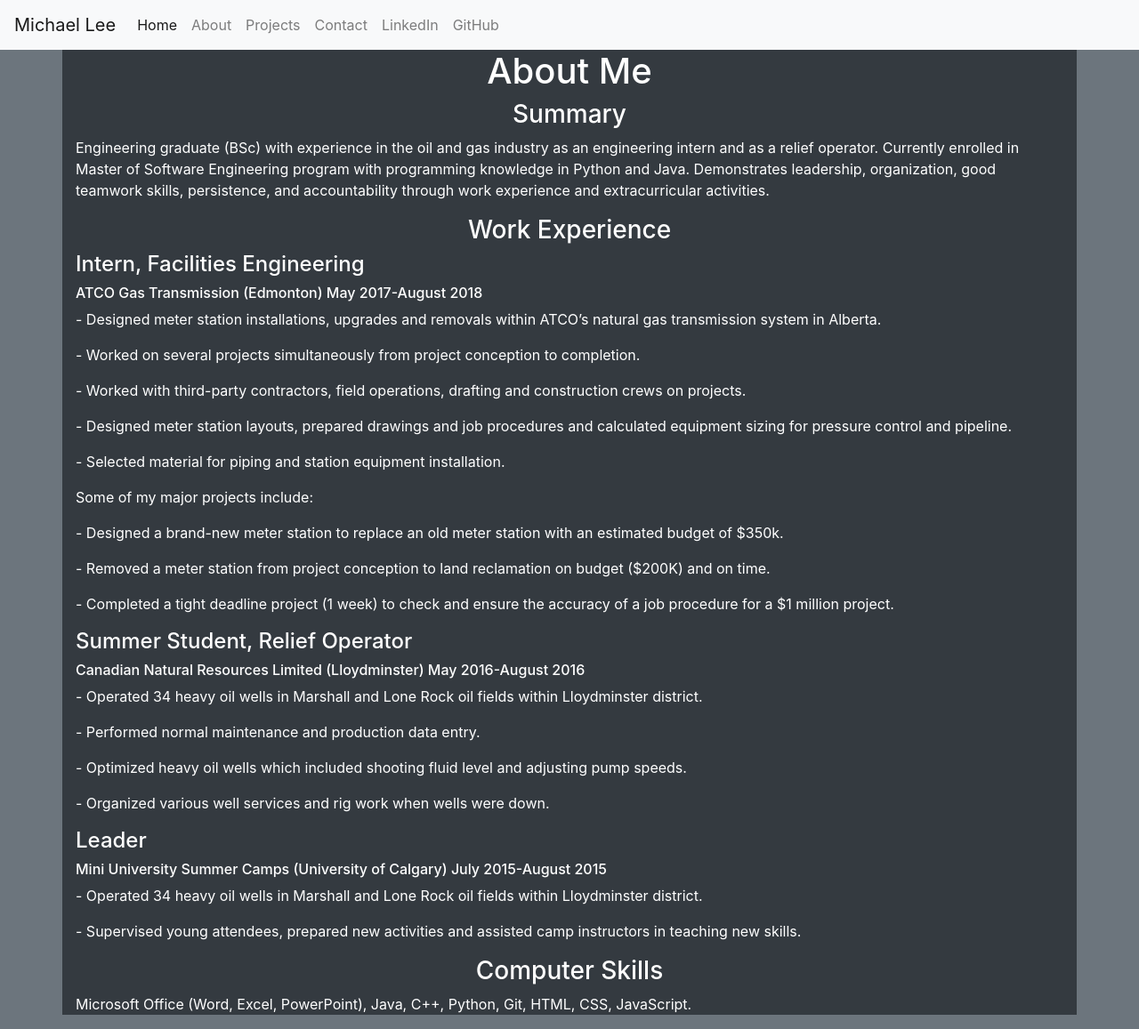
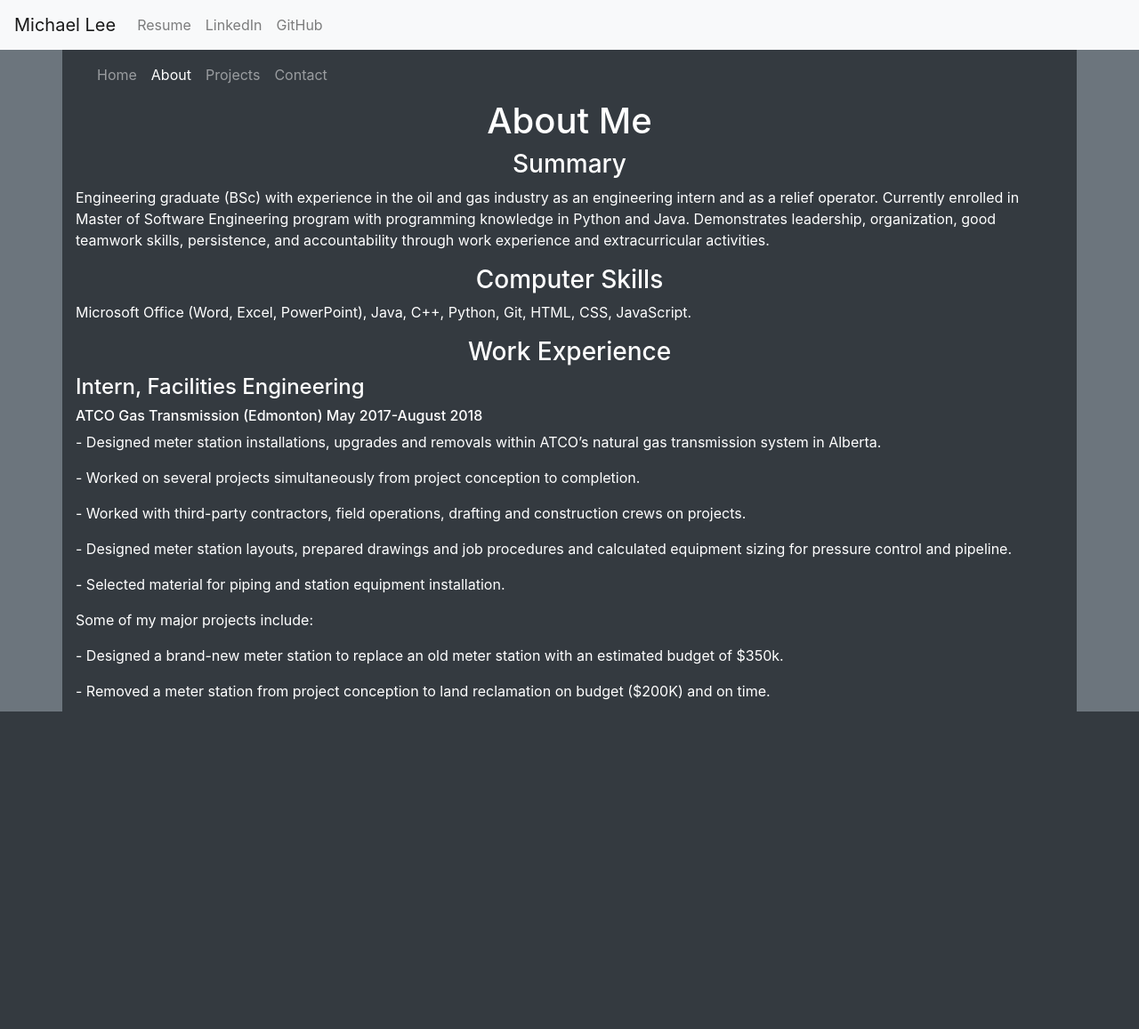
Before and after one commit to MichaelMauriceLee/Michael_Lee_Digital_Website, a Django app: page /about/ in a window 1280 px wide. Shown: the whole page at 89% size. After the commit the page ends 800 px from the top, so only its background shows below. Run offline with Django 3.2, Linux system fonts and the light colour scheme; some libraries are stand-ins or nearby versions.

Commit message:
Added link to resume, made static folder with css and images, fixed container overflow.  Ready for deployment

```diff
--- a/Michael_Lee_Digital_Website/settings.py
+++ b/Michael_Lee_Digital_Website/settings.py
@@ -132,4 +132,4 @@ USE_TZ = True
 # https://docs.djangoproject.com/en/2.2/howto/static-files/
 
 STATIC_URL = '/static/'
-STATIC_ROOT = os.path.join(BASE_DIR, 'static/')
+STATIC_ROOT = os.path.join(BASE_DIR, 'info/static/')
--- /dev/null
+++ b/info/static/css/info.css
@@ -0,0 +1,18 @@
+.carousel {
+  width:100%;
+  height: 700px;
+}
+
+.carousel img {
+      width:100%;
+      height: 700px;
+    }
+
+html, body {
+    height:100vh;
+    overflow-y: hidden;
+}
+
+.container {
+    height: 100vh;
+}
--- a/info/templates/about.html
+++ b/info/templates/about.html
@@ -1,6 +1,30 @@
 {% extends 'base.html' %}
 
 {% block content %}
+         {% load static %}
+    <link rel="stylesheet" href="{% static 'css/info.css' %}">
+    <nav class="navbar navbar-expand-lg navbar-dark">
+            <button class="navbar-toggler" type="button" data-toggle="collapse" data-target="#navbarNav"
+                    aria-controls="navbarNav" aria-expanded="false" aria-label="Toggle navigation">
+                <span class="navbar-toggler-icon"></span>
+            </button>
+            <div class="collapse navbar-collapse" id="navbarNav">
+                <ul class="navbar-nav">
+                    <li class="nav-item">
+                        <a class="nav-link" href="/">Home</a>
+                    </li>
+                    <li class="nav-item active">
+                        <a class="nav-link" href="/about">About<span class="sr-only">(current)</span></a>
+                    </li>
+                    <li class="nav-item">
+                        <a class="nav-link" href="/projects">Projects</a>
+                    </li>
+                    <li class="nav-item">
+                        <a class="nav-link" href="/contact">Contact</a>
+                    </li>
+                </ul>
+            </div>
+        </nav>
     <h1 class="text-center text-white bg-dark">About Me</h1>
     <h3 class="text-center text-white bg-dark">Summary</h3>
     <p class="text-white bg-dark">
@@ -9,7 +33,10 @@
         Java. Demonstrates leadership, organization, good teamwork skills, persistence, and accountability through work
         experience and extracurricular activities.
     </p>
-
+    <h3 class="text-center text-white bg-dark">Computer Skills</h3>
+    <p class="text-white bg-dark">
+        Microsoft Office (Word, Excel, PowerPoint), Java, C++, Python, Git, HTML, CSS, JavaScript.
+    </p>
     <h3 class="text-center text-white bg-dark">Work Experience</h3>
     <h4 class="text-white bg-dark">
         Intern, Facilities Engineering
@@ -63,20 +90,5 @@
         - Organized various well services and rig work when wells were down.
     </p>
 
-    <h4 class="text-white bg-dark">
-         Leader
-    </h4>
-    <h6 class="text-white bg-dark">  Mini University Summer Camps (University of Calgary) July 2015-August 2015</h6>
-    <p class="text-white bg-dark">
-         - Operated 34 heavy oil wells in Marshall and Lone Rock oil fields within Lloydminster district.
-    </p>
-    <p class="text-white bg-dark">
-        - Supervised young attendees, prepared new activities and assisted camp instructors in teaching new skills.
-    </p>
-
-    <h3 class="text-center text-white bg-dark">Computer Skills</h3>
-    <p class="text-white bg-dark">
-        Microsoft Office (Word, Excel, PowerPoint), Java, C++, Python, Git, HTML, CSS, JavaScript.
-    </p>
 
 {% endblock %}
--- a/templates/base.html
+++ b/templates/base.html
@@ -9,6 +9,7 @@
     <link rel="stylesheet" href="https://stackpath.bootstrapcdn.com/bootstrap/4.3.1/css/bootstrap.min.css"
           integrity="sha384-ggOyR0iXCbMQv3Xipma34MD+dH/1fQ784/j6cY/iJTQUOhcWr7x9JvoRxT2MZw1T" crossorigin="anonymous">
 
+
     <title>Michael Lee's Personal Website</title>
     <nav class="navbar navbar-expand-lg navbar-light bg-light">
         <a class="navbar-brand" href="/">Michael Lee</a>
@@ -18,17 +19,10 @@
         </button>
         <div class="collapse navbar-collapse" id="navbarNav">
             <ul class="navbar-nav">
-                <li class="nav-item active">
-                    <a class="nav-link" href="/">Home <span class="sr-only">(current)</span></a>
-                </li>
                 <li class="nav-item">
-                    <a class="nav-link" href="/about">About</a>
-                </li>
-                <li class="nav-item">
-                    <a class="nav-link" href="/projects">Projects</a>
-                </li>
-                <li class="nav-item">
-                    <a class="nav-link" href="/contact">Contact</a>
+                    <a class="nav-link" href="https://drive.google.com/file/d/1ajZY8tVK_MRVWXqol5Z98a8CtklBq9UU/view?usp=sharing" target="_blank"
+                    >Resume
+                    </a>
                 </li>
                 <li class="nav-item">
                     <a class="nav-link" href="https://www.linkedin.com/in/michael-lee-8967b614a/" target="_blank"
```
Also changed, not shown: info/templates/contact.html (+24 -2 lines), info/templates/home.html (+27 -3 lines), info/templates/projects.html (+25 -3 lines), info/static/images/pipeline.jpeg (added), info/static/images/pumpjack.jpeg (added), info/static/images/server.jpeg (added).
